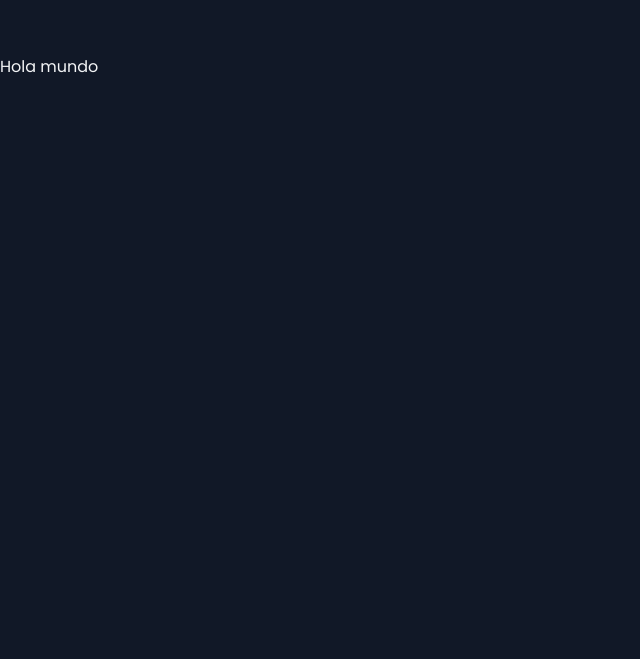
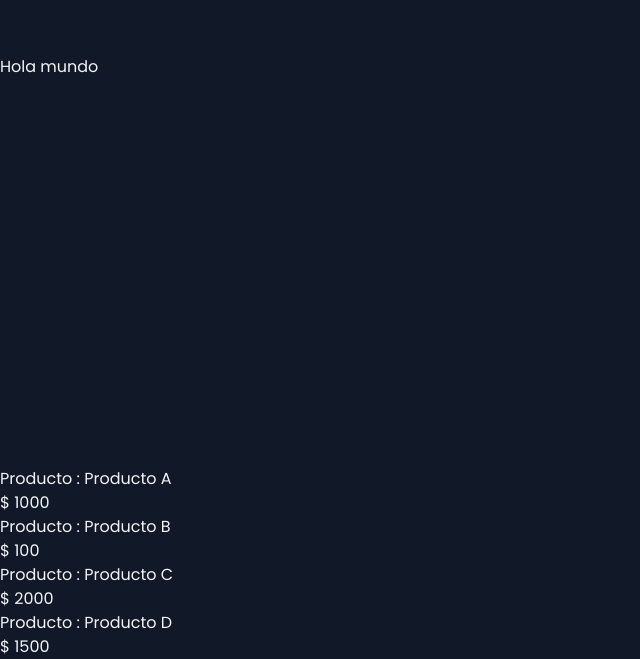
Before and after one commit to untalkikin/suples-stores, a React (Vite) app: page / in a window 1280 px wide. Shown: the part 462-1121 px from the top of the page, without its empty margins (0-640 px from the left). Before the commit the page ends 929 px from the top, so only its background shows below. Built offline with nearby package versions, Linux system fonts and the light colour scheme.

Commit message:
Update App.jsx
updates

```diff
--- a/src/App.jsx
+++ b/src/App.jsx
@@ -1,15 +1,53 @@
-import React from 'react'
+import React, {useEffect, useState} from 'react'
 import NavBar from './components/NavBar'
 import ItemListContainers from './components/ItemListContainer'
 
 function App() {
 
+  const productos =[
+    {id: 1, titlo: "Producto A", descripcion: "Descripcion del producto", precio: 1000, Categoria: "A"},
+    {id: 2, titlo: "Producto B", descripcion: "Descripcion del producto", precio: 100, Categoria: "B"},
+    {id: 3, titlo: "Producto C", descripcion: "Descripcion del producto", precio: 2000, Categoria: "C"},
+    {id: 4, titlo: "Producto D", descripcion: "Descripcion del producto", precio: 1500, Categoria: "D"},
+  ]
+
+  const promesaProductos = new Promise((resolve, reject)=>{
+    if(productos.length > 0){
+      setTimeout(()=>{
+        resolve(productos)
+      }, 5000)
+      }else{
+        reject("No se resolvo la promesa")
+      }
+  })
+
+  promesaProductos
+    .then((resultado)=>{
+      console.log(resultado)
+    })
+
+    .catch((error)=>{
+      console.log(error)
+    })
+
+
+
   return (
     <>
      <NavBar />
      <ItemListContainers greeting={'Hola mundo'}/>
+     {
+      productos.map((p)=>{
+        return(
+          <div key={p.id}>
+            <h2>Producto : {p.titlo}</h2>
+            <h4> $ {p.precio}</h4>
+          </div>
+        )
+      })
+     }
     </>
   )
 }
 
-export default App
+export default App;
```
